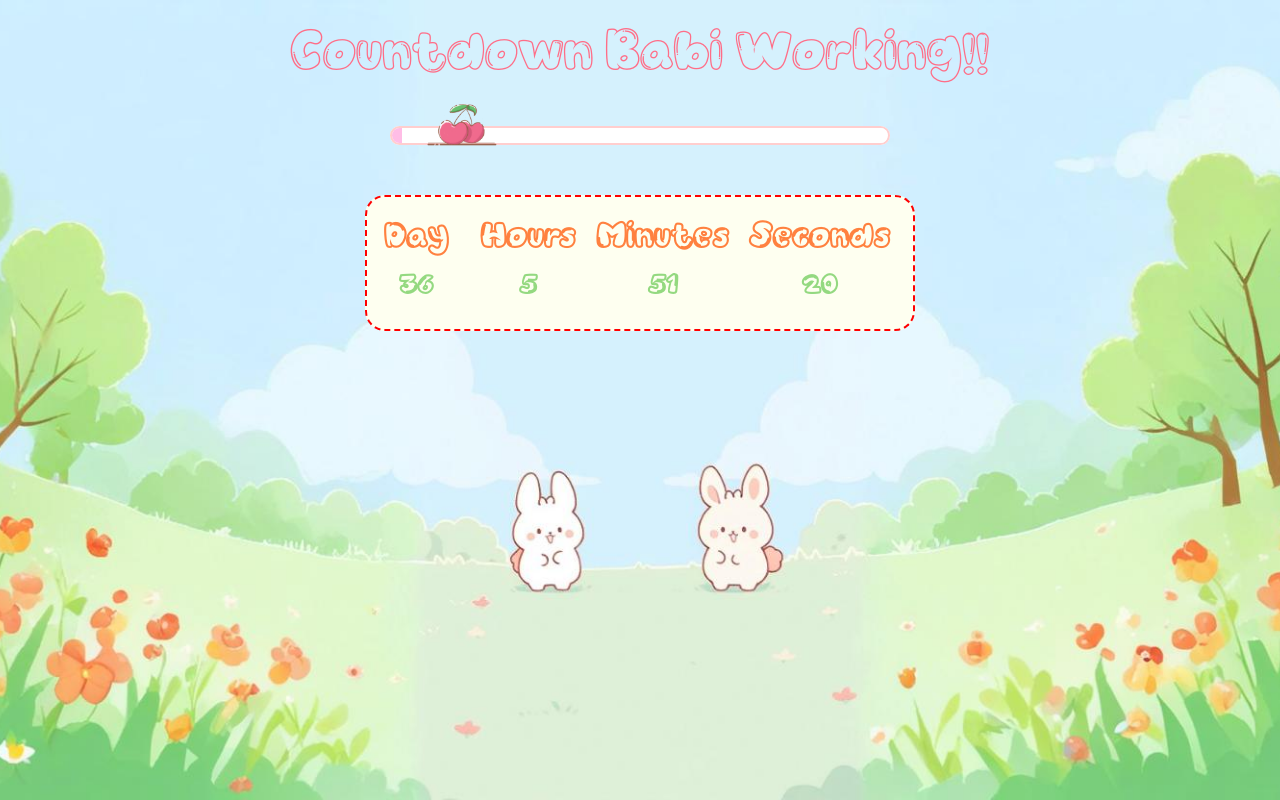
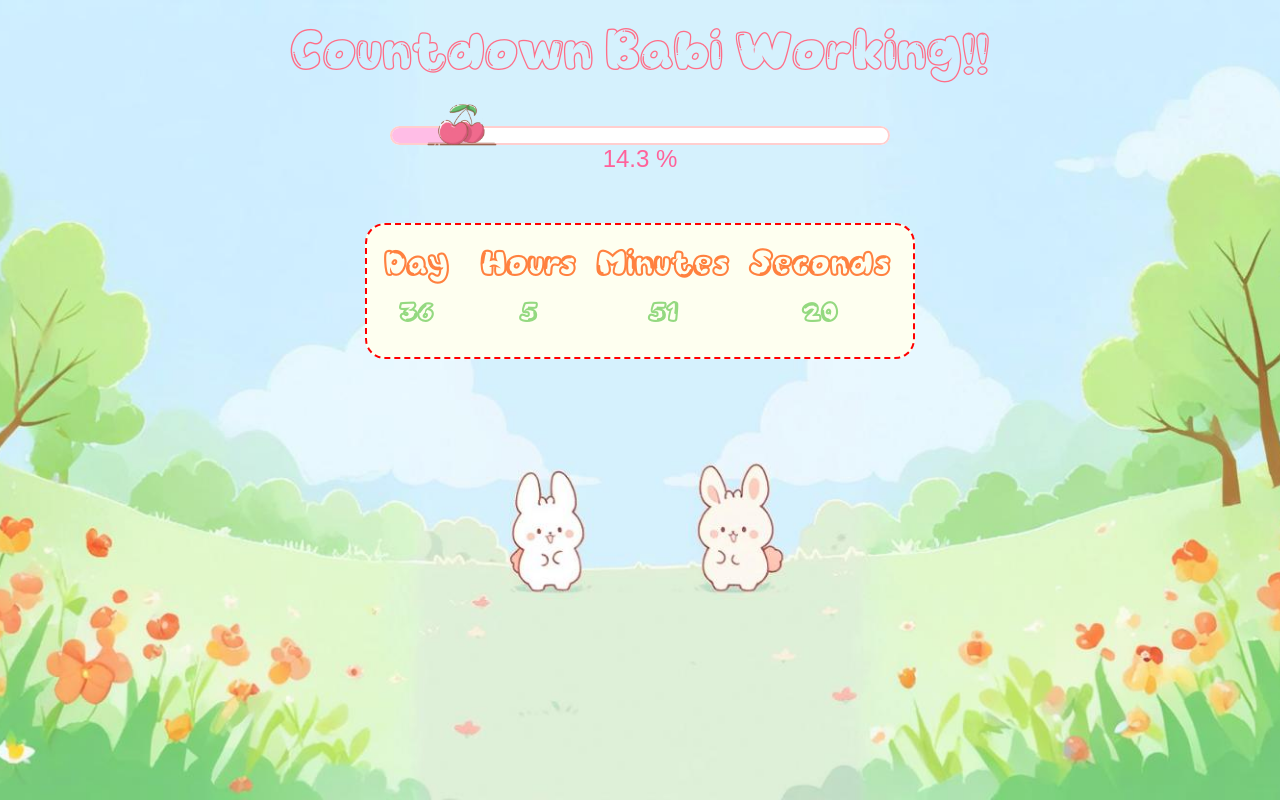
Before and after one commit to blepsk/countdown-babi, a Next.js app: page / in a window 1280 px wide. Built offline with nearby package versions, Linux system fonts and the light colour scheme.

Commit message:
fix css progress

```diff
--- a/src/app/page.tsx
+++ b/src/app/page.tsx
@@ -61,15 +61,33 @@ export default function Countdown({ targetDate }: { targetDate: string }) {
             <div
               key={index}
               className={`${styles.progressStep} ${
-                index < progress / 10 ? styles.completed : ""
+                index < progress ? styles.completed : ""
               }`}
             ></div>
           ))}
         </div>
+        {/* <div style={{ left: `${progress}%`, position: "absolute" }}>
+          {progress.toFixed(0)} %
+        </div> */}
         <div className={styles.marker} style={{ left: `${progress}%` }}>
           <img src="/img/cherry-marker.png" alt="Progress Marker" />
         </div>
       </div>
+      <div className={styles.center}>
+        <div
+          // className={styles.card}
+          style={{
+            fontFamily: "fantasy",
+            fontSize: "24px",
+            color: "rgb(255 98 154)",
+            marginTop: "0px",
+            padding: "0 10px",
+          }}
+        >
+          {progress.toFixed(1)} %
+        </div>
+      </div>
+
       <div className={styles.center} style={{ marginTop: "50px" }}>
         <div className={styles.card}>
           <div
```
